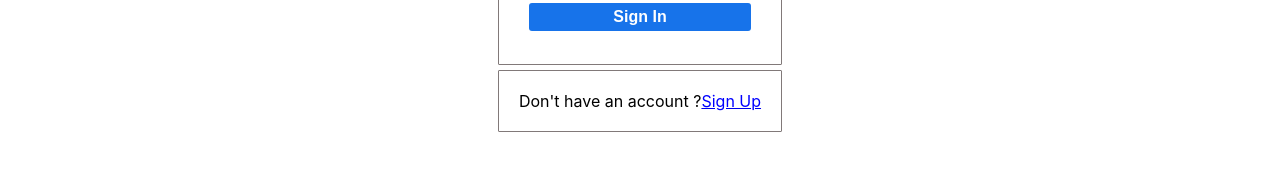
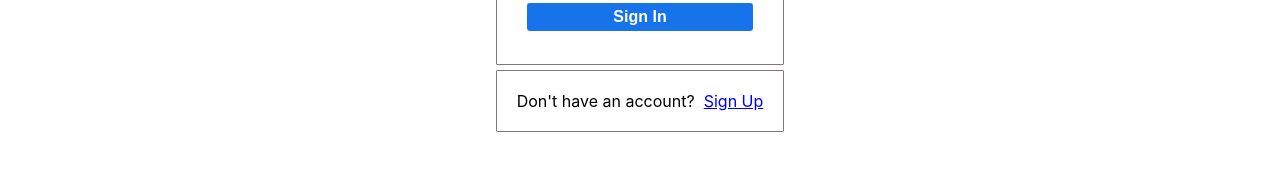
Before and after one commit to Fashful/fash-frontend, a React (Create React App) app: page /signin in a window 1280 px wide. Shown: the part 519-690 px from the top of the page. Built offline with nearby package versions, Linux system fonts and the light colour scheme.

Commit message:
fix UI issues

```diff
--- a/src/components/SignIn.js
+++ b/src/components/SignIn.js
@@ -72,7 +72,7 @@ export default function SignIn() {
           <input type="submit" id="login-btn" onClick={() => { postData() }} value="Sign In" />
         </div>
         <div className="loginForm2">
-          Don't have an account ?
+          Don't have an account? &nbsp;
           <Link to="/signup">
             <span style={{ color: "blue", cursor: "pointer" }}>Sign Up</span>
           </Link>
```
